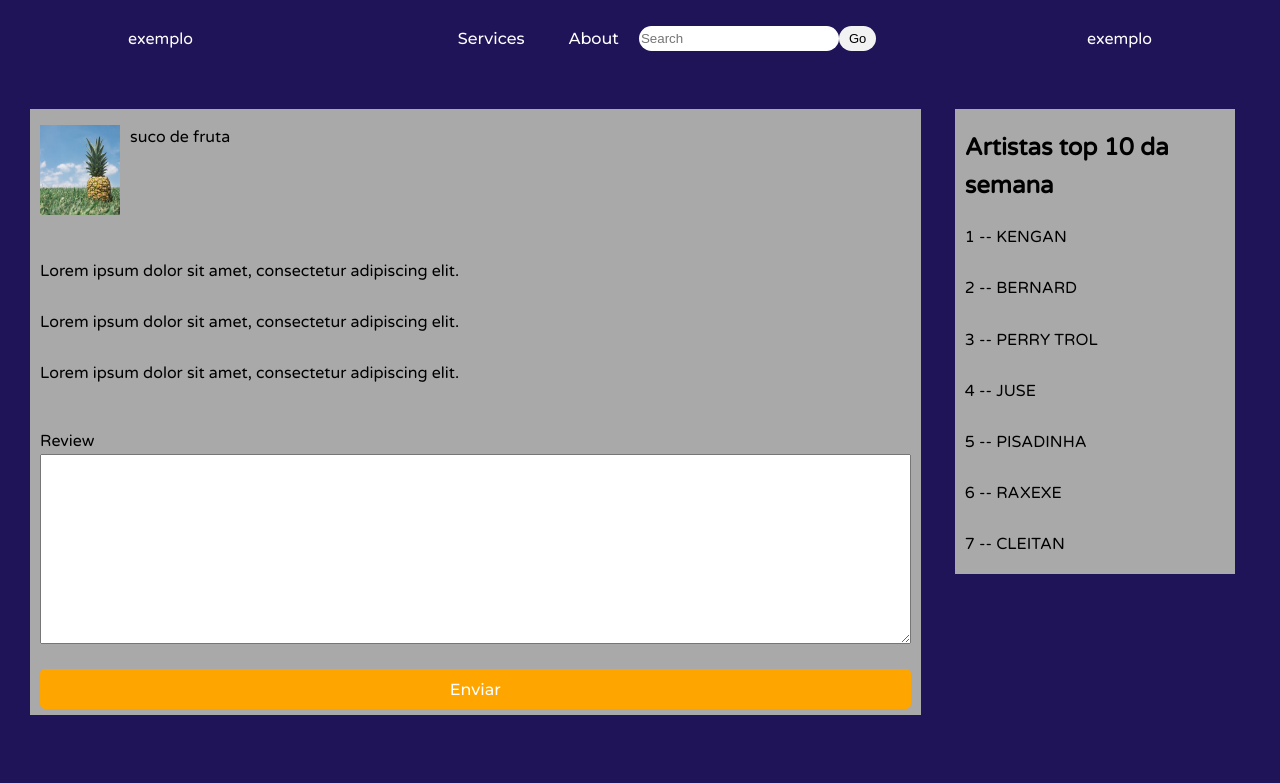
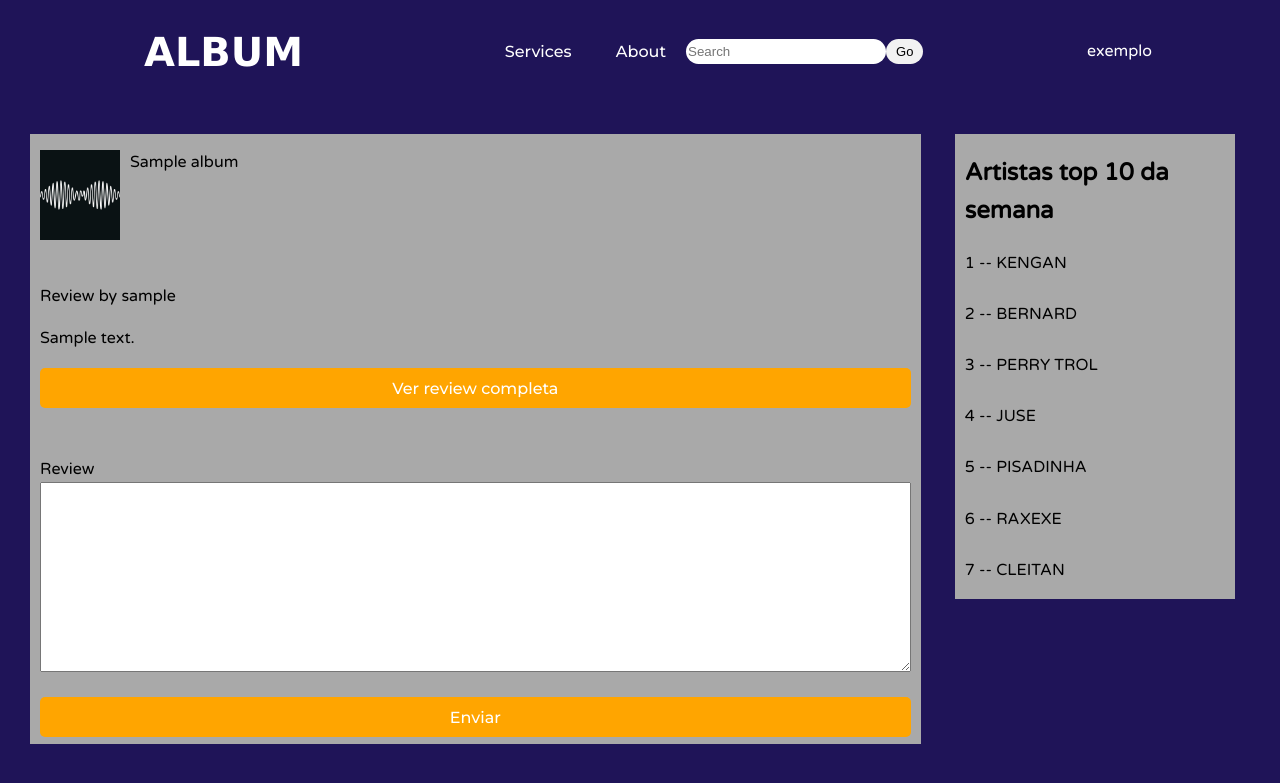
Before and after one commit to davigama10/musix, a FastAPI app: template client/templates/album.html in a window 1280 px wide. Shown: the top 783 px of the page. Run offline with FastAPI, Linux system fonts and the light colour scheme; the template is opened without the code that fills it: most values are stand-ins (such as "Sample title", 1, 10 or a date in 2020).

Commit message:
ajsutando rotas de login, signup, home e album com mudanças nos htmls

```diff
--- a/client/styles/album.css
+++ b/client/styles/album.css
@@ -6,6 +6,16 @@ html, body {
     background-color: #1f1458;
     font-family: 'Varela Round', sans-serif;
     line-height: 1.6;
+}
+
+.musix-header{
+    text-align: left;
+}
+.musix-header header{
+    color: white;
+    font-size: 40px;
+    font-weight: 600;
+    font-family: Verdana, Geneva, Tahoma, sans-serif;
 }
 
 * {
--- a/client/templates/album.html
+++ b/client/templates/album.html
@@ -14,7 +14,9 @@
 <div class="wrap">
 
     <header>
-        <p>exemplo</p>
+        <div class="musix-header">
+            <header>ALBUM</header>
+        </div>
         <nav>
             <ul class="nav_links">
                 <li><a href="">Services</a></li>
@@ -34,28 +36,37 @@
 
         <div class="left col">
             <div class="clearfix">
-                <img class="img2" src="../images/pineapple.jpg" alt="Pineapple" width="90" height="90">
-                <p>suco de fruta</p>
+                <img class="img2" src="images2/{{album.id}}.jpg" width="90" height="90">
+                <p>{{album.title}}</p>
                 <br>
                 <br>
                 <br>
                 <p>
-                    Lorem ipsum dolor sit amet, consectetur adipiscing elit.
-                    <br>
-                    <br>
-                    Lorem ipsum dolor sit amet, consectetur adipiscing elit.
-                    <br>
-                    <br>
-                    Lorem ipsum dolor sit amet, consectetur adipiscing elit.
+                    {% for review in reviews %}
+                    <div class="review">
+                        <p>Review by {{users[review.id_user - 1].user_name}}</p>
+                        <a href="http://localhost:8000/album/{{review.id_album}}">
+                        </a>
+                        <p class="limit-text-lenght">
+                            {{review.review_content}}
+                        <p>
+                        <a href="http://localhost:8000/review/{{review.id}}">
+                            <div class="input-submit">
+                                <button class="submit-btn" id="submit"> </button>
+                                <label for="submit">Ver review completa</label>
+                            </div>
+                        </a>
+                    </div>
+                    {% endfor %}
                 <p>
                 <br>
                 Review
                 <br>
                 <a href="">
-                    <textarea name="comment" form="user-review"></textarea>
-                    <form action="" id="user-review">
+                    <textarea name="comment" form="user_review"></textarea>
+                    <form method="POST" id="user_review">
                         <div class="input-submit">
-                            <button class="submit-btn" id="submit"> </button>
+                            <button class="submit-btn" name="user_review" id="submit"> </button>
                             <label for="submit">Enviar</label>
                         </div>
                     </form>
--- a/client/templates/home.html
+++ b/client/templates/home.html
@@ -20,7 +20,7 @@
         </div>
         <nav>
             <ul class="nav_links">
-                <li><a href="#">Services</a></li>
+                <li><a href="#">Profile</a></li>
                 <form action="#" class="search">
                     <input type="text" placeholder="Search" name="search">
                     <button>
@@ -40,7 +40,7 @@
                 <div class="review">
                     <img class="img2" src="images/{{review.id_album}}.jpg" width="90" height="90">
                     <p>Review by {{users[review.id_user - 1].user_name}}</p>
-                    <a href="album.html">
+                    <a href="http://localhost:8000/album/{{review.id_album}}/{{user_name}}">
                        {{albums[review.id_album - 1].title}}
                     </a>
                     <br>
--- a/client/templates/login.html
+++ b/client/templates/login.html
@@ -34,7 +34,7 @@
                     <a href="#">esqueceu a senha?</a>
                 </section>
             </div>
-            <a href="home.html">
+            <a href="http://localhost:8000'/home.html/{username}">
                 <div class="input-submit">
                     <button class="submit-btn" id="submit"> </button>
                     <label for="submit">Sign In</label>
--- a/client/templates/review.html
+++ b/client/templates/review.html
@@ -36,7 +36,7 @@
         <div class="left col">
             <div class="clearfix">
                 <div class="review">
-                    <img class="img2" src="images2/{{review.id_album}}.jpg" width="90" height="90">
+                    <img class="img2" src="" width="90" height="90">
                     <p>Review by {{user.user_name}}</p>
                     <a href="album.html">
                         {{album.title}}
--- a/client/templates/signup.html
+++ b/client/templates/signup.html
@@ -41,7 +41,7 @@
             </div>
 
             <div class="sign-up-link">
-                <p>Já tem uma conta? <a href="login.html">Log in</a></p>
+                <p>Já tem uma conta? <a href="http://localhost:8000/login">Log in</a></p>
             </div>
         </div>
     </form>
--- a/server.py
+++ b/server.py
@@ -1,5 +1,6 @@
 from fastapi import Depends, FastAPI, Response, status, Request, Form
 from fastapi.templating import Jinja2Templates
+from fastapi.responses import RedirectResponse
 from fastapi.middleware.cors import CORSMiddleware
 from fastapi.staticfiles import StaticFiles
 from fastapi.responses import JSONResponse, HTMLResponse
@@ -37,18 +38,54 @@ app.add_middleware(
 # pasta para images
 app.mount("/images", StaticFiles(directory="client/images"), name='images')
 
-# pasta para images
-app.mount("/images2", StaticFiles(directory="client/images2"), name='images2')
-
 # pasta static para o css
 app.mount("/static", StaticFiles(directory="client/styles"), name="static")
 
 # carregando templates com Jinja2
 templates = Jinja2Templates(directory='client/templates')
 
+## ALBUM =============================================================================
+
+# Rota para retornar um album pelo seu id
+@app.get("/album/{album_id}/{user_name}", response_class=HTMLResponse)
+def get_album(request: Request, album_id: int, user_name: int, db: Session=Depends(get_db)):
+
+    album: Album = db.query(Album).filter(Album.id == album_id).first()
+    user: User = db.query(User).filter(User.user_name == user_name).first()
+
+    if not album:
+        return "not found"
+
+    reviews: Review = db.query(Review).filter(Review.id_album == album_id).all()
+    users: User = db.query(User).all()
+
+    return templates.TemplateResponse("album.html", {"request": request, "reviews": reviews, "album": album, "users": users, "user": user})
+
+@app.post("/album/{album_id}/{user_name}")
+def post_review_album(request: Request, album_id: int, db: Session=Depends(get_db)):
+
+    return 'ok'
+
+## REVIEW ============================================================================
+
+# Rota para cadastrar uma review
+@app.post("/album/{album_id}")
+def add_review(review_schema: ReviewSchema, db: Session=Depends(get_db)):
+    data = Review(**review_schema.dict())
+    db.query(Album).filter(Album.id == data.id_album).update({"reviews_number": Album.reviews_number + 1})
+    data.coments = 0
+    data.likes = 0
+    db.add(data)
+    db.commit()
+    return ("OK")
+
+# Rota para retornar todos os comentários de uma review
+@app.get("/coments/{review_id}")
+def get_coments(review_id: int, db: Session=Depends(get_db)):
+    data: List[Coment] = db.query(Coment).filter(Coment.id_review == review_id).all()
+    return data
 
 
-## REVIEW ============================================================================
 # Rota para retornar uma review pelo id dela
 @app.get("/review/{review_id}", response_class=HTMLResponse)
 def get_review(request: Request, review_id: int, db: Session=Depends(get_db)):
@@ -65,15 +102,16 @@ def get_review(request: Request, review_id: int, db: Session=Depends(get_db)):
 
 ## HOME ========================================================================================================================
 # Rota para renderizar a tela de cadastro com as reviews
-@app.get("/home", response_class=HTMLResponse)
-def render_home(request: Request, db: Session=Depends(get_db)):
+@app.get("/home/{user_name}", response_class=HTMLResponse)
+def render_home(request: Request, user_name: str, db: Session=Depends(get_db)):
 
+    user_name = user_name
     reviews: Review = db.query(Review).all()
     users: User = db.query(User).all()
     albums: Album = db.query(Album).all()
 
 
-    return templates.TemplateResponse("home.html", {"request": request, "reviews": reviews, "albums": albums, "users": users})
+    return templates.TemplateResponse("home.html", {"request": request, "reviews": reviews, "albums": albums, "users": users,"user_name": user_name})
 
 
 ## CADASTRO =====================================================================================================================
@@ -102,7 +140,7 @@ def render_login(request: Request):
     return templates.TemplateResponse("login.html", {"request": request})
 
 # Rota que valida o login
-@app.post("/login_user")
+@app.post("/login_user", response_class=RedirectResponse)
 def valida_login(request: Request, db: Session=Depends(get_db), form_data: UserLoginSchema = Depends(UserLoginSchema.as_form)):
 
     aux_username: User = db.query(User).filter(User.user_name == form_data.username).first()
@@ -113,9 +151,7 @@ def valida_login(request: Request, db: Session=Depends(get_db), form_data: UserL
         if aux_username.senha != form_data.senha:
             return "Senha Incorreta"
 
-    return "OKEI"
-    # Essa rota vai direcionar pra home
-    # return templates.TemplateResponse("login.html", {"request": request})
+    return RedirectResponse(url=f"http://127.0.0.1:8000/home/"+ str(aux_username.user_name), status_code=303)
 
 @app.get("/")
 def show_devices():
@@ -155,19 +191,6 @@ def add_album(album_schema: AlbumSchema, db: Session=Depends(get_db)):
     return ("OK")
 
 
-
-#rota para cadastrar uma review
-@app.post("/add_review")
-def add_review(review_schema: ReviewSchema, db: Session=Depends(get_db)):
-    data = Review(**review_schema.dict())
-    db.query(Album).filter(Album.id == data.id_album).update({"reviews_number": Album.reviews_number + 1})
-    data.coments = 0
-    data.likes = 0
-    db.add(data)
-    db.commit()
-    return ("OK")
-
-
 #rota para buscar os seguidores de um usuário pelo id dele
 @app.get("/followers/{user_id}")
 def get_followers(user_id: int, db: Session=Depends(get_db)):
@@ -193,12 +216,6 @@ def add_follower(follower_schema: FollowerSchema, db: Session=Depends(get_db)):
     db.commit()
     return ("OK")
 
-
-#rota para retornar todos os comentários de uma review
-@app.get("/coments/{review_id}")
-def get_coments(review_id: int, db: Session=Depends(get_db)):
-    data: List[Coment] = db.query(Coment).filter(Coment.id_review == review_id).all()
-    return data
 
 #rota para cadastrar um comentário
 #+ incrementa o número de comentarios da review
```
Also changed, not shown: tables.db.
